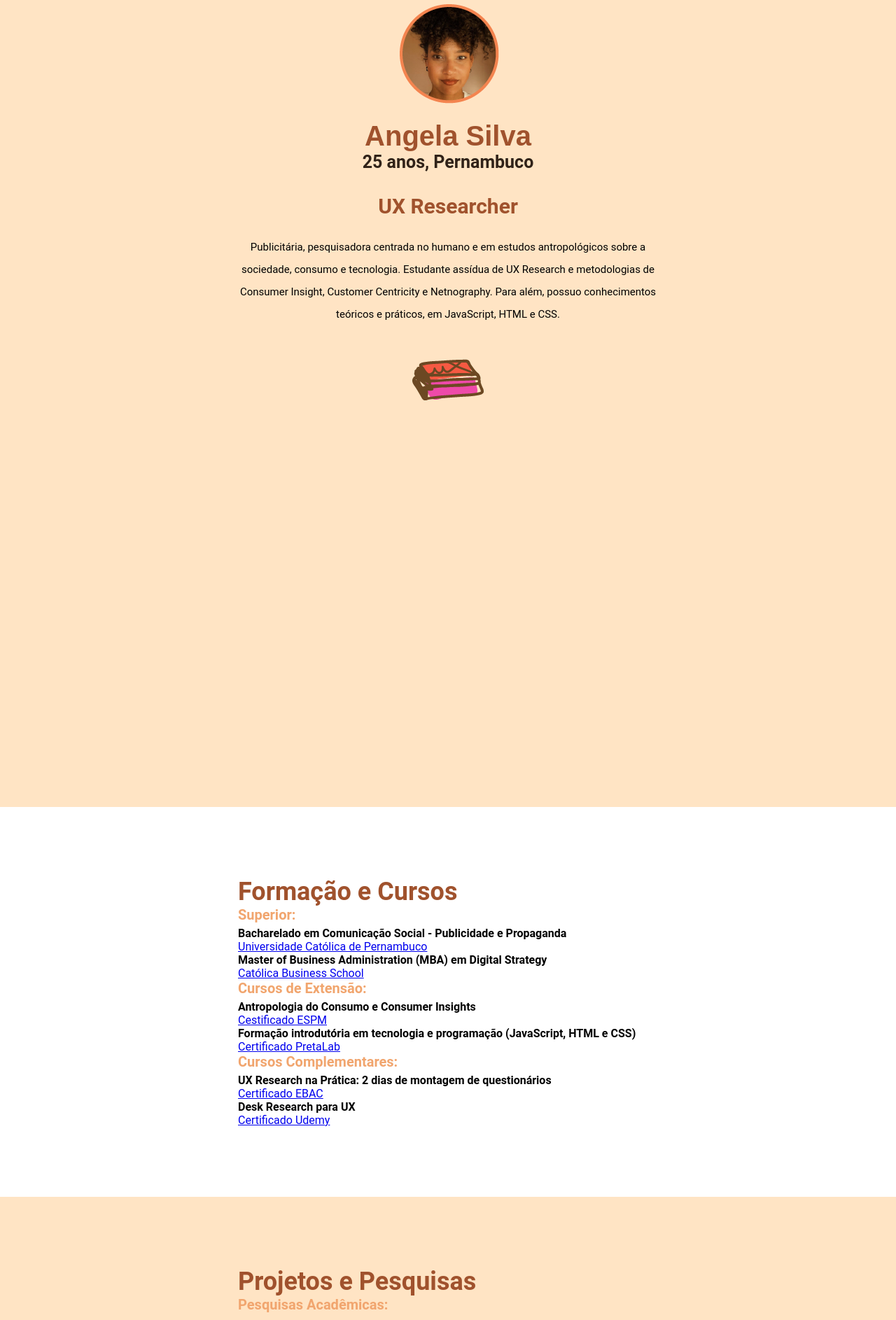
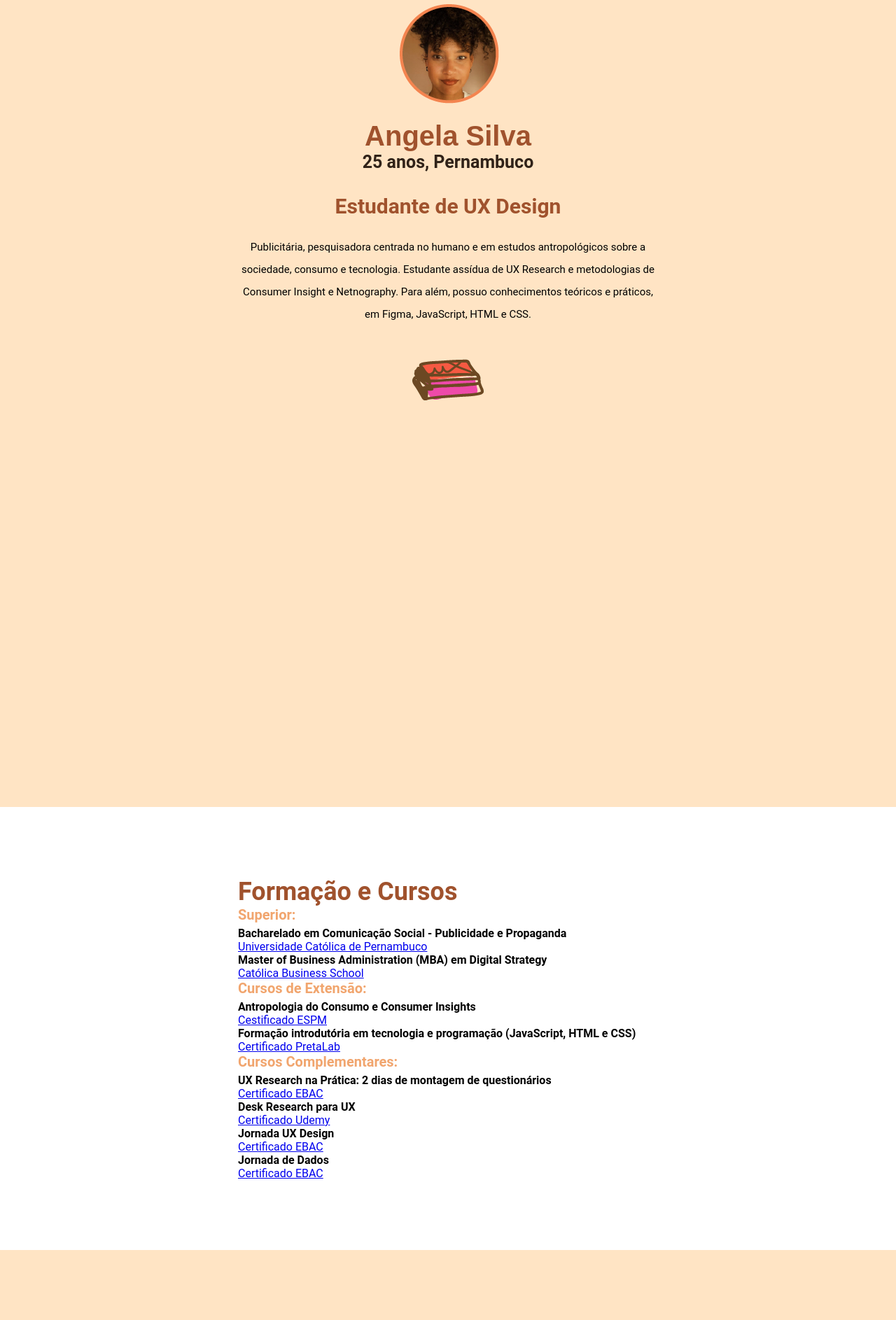
Before and after one commit to angelaluiza/projeto-final-PretaLab2, a plain HTML site: page index.html in a window 1280 px wide. Shown: the part 127-2013 px from the top of the page at 70% size. Drawn offline with Linux system fonts and the light colour scheme.

Commit message:
alterando versão

```diff
--- a/index.html
+++ b/index.html
@@ -31,13 +31,13 @@
             <div>
                 <h1 class="nome-completo">Angela Silva</h1>
                 <h3 class="idade-estado">25 anos, Pernambuco</h3>
-                <h3 class="profissao">UX Researcher</h3>
+                <h3 class="profissao">Estudante de UX Design</h3>
             </div>
             <div class="texto-sobre">
                 <p>
                     Publicitária, pesquisadora centrada no humano e em estudos antropológicos sobre a sociedade, consumo e tecnologia.
-                    Estudante assídua de UX Research e metodologias de Consumer Insight, Customer Centricity e Netnography.
-                    Para além, possuo conhecimentos teóricos e práticos, em JavaScript, HTML e CSS.
+                    Estudante assídua de UX Research e metodologias de Consumer Insight e Netnography.
+                    Para além, possuo conhecimentos teóricos e práticos, em Figma, JavaScript, HTML e CSS.
                 </p>
             </div>
 
@@ -89,7 +89,7 @@
                         <p> <strong>Formação introdutória em tecnologia e programação (JavaScript, HTML e CSS)</strong></p>
                     </li>
                     <li>
-                        <a href="https://opoderdofuturo.pretalab.com/"> Certificado PretaLab</a>
+                        <a href="./pdf/Certificado de Conclusão_ Angela Luíza Araújo Silva.pdf"> Certificado PretaLab</a>
                     </li>
              </ul>
             </div>
@@ -101,7 +101,7 @@
             <div>
                 <ul>
                     <li>
-                        <p> <strong> UX Research na Prática: 2 dias de montagem de questionários</strong> </p>
+                        <p> <strong> UX Research na Prática: 2 dias de montagem de questionários </strong> </p>
                     </li>
                     <li>
                         <a href="https://lms.ebaconline.com.br/certs/validate/77802-61196-15159-27956"> Certificado EBAC </a>
@@ -112,6 +112,19 @@
                     </li>
                     <li>
                         <a href="./pdf/certificado_udemy.pdf"> Certificado Udemy </a>
+                    </li>
+                    <li>
+                        <p> <strong> Jornada UX Design </strong></p>
+                    </li>
+                    <li>
+                        <a href="./pdf/CERTIFICADO_ANGELA SILVA-EBAC.pdf"> Certificado EBAC </a>
+                    </li>
+
+                    <li>
+                        <p> <strong>Jornada de Dados</strong></p>
+                    </li>
+                    <li>
+                        <a href="./pdf/certificado_jornadadedados-EBAC.pdf"> Certificado EBAC </a>
                     </li>
                 </ul>
             </div>
```
Also changed, not shown: 3 other files.
